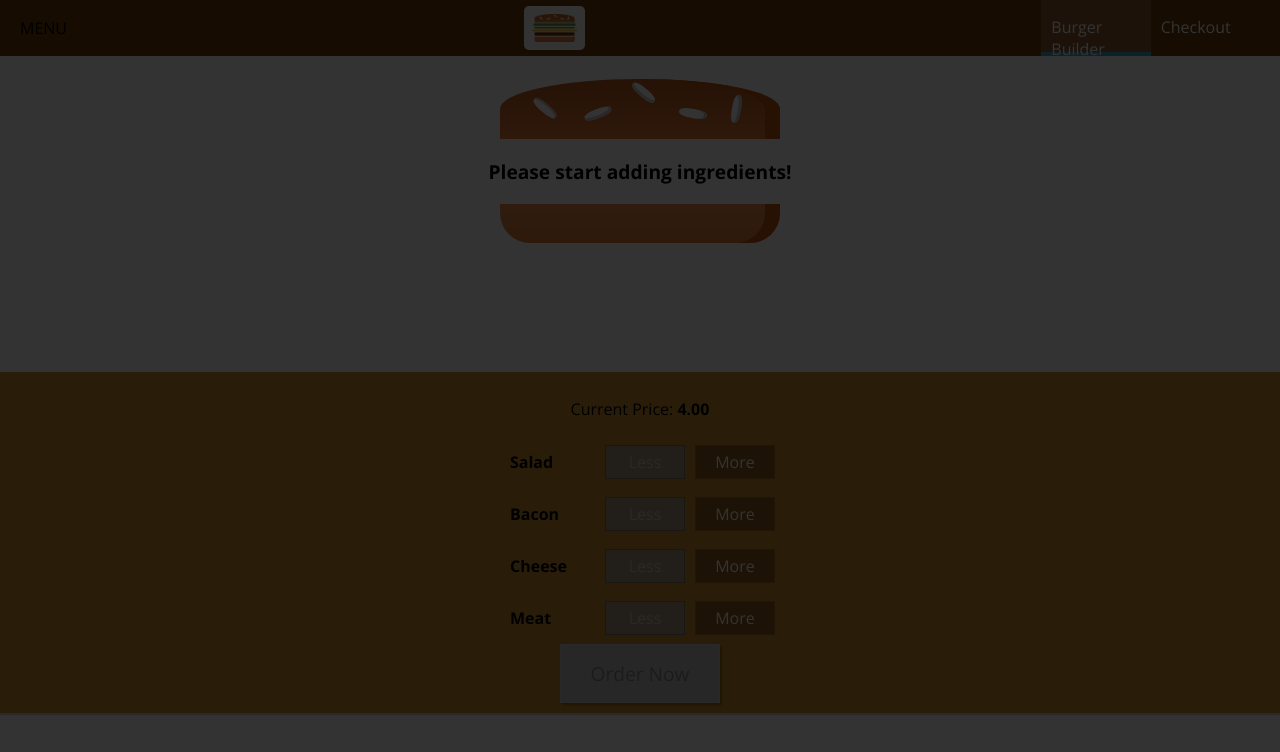
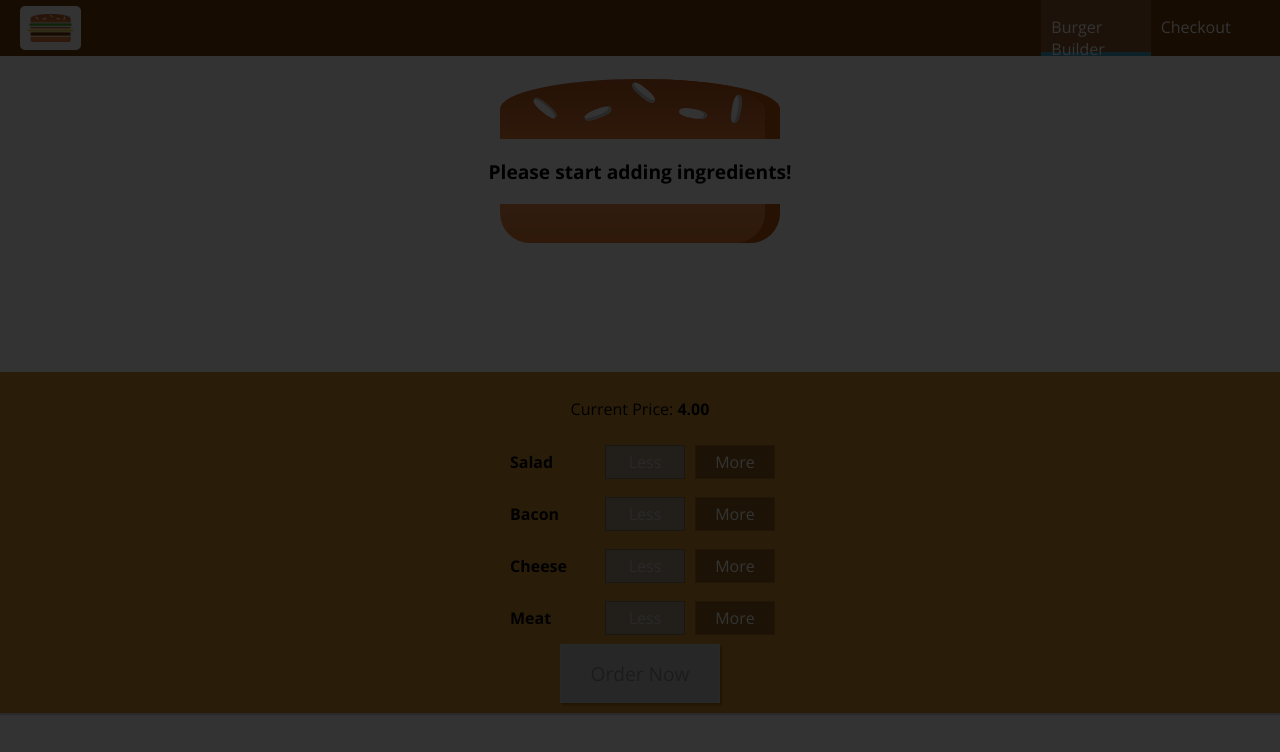
Before and after one commit to brunonavarrete/react-hamburger, a React app: page / in a window 1280 px wide. Shown: the top 752 px of the page. Built offline with nearby package versions, Linux system fonts and the light colour scheme.

Commit message:
hamburger icon

```diff
--- a/src/components/Layout/Layout.js
+++ b/src/components/Layout/Layout.js
@@ -13,15 +13,19 @@
 		this.setState({showSideDrawer: false})
 	}
 
-	sideDrawerOpenedHandler = () => {
-		this.setState({showSideDrawer: true})
+	sideDrawerToggleHandler = () => {
+		this.setState((prevState) => {
+			return {
+				showSideDrawer: !prevState.showSideDrawer
+			}
+		})
 	}
 
 	render() {
 		return (
 			<Aux>
 			    <Toolbar
-			    opened={ this.sideDrawerOpenedHandler } />
+			     opened={ this.sideDrawerToggleHandler } />
 			    <SideDrawer
 			     open={ this.state.showSideDrawer }
 			     closed={this.sideDrawerClosedHandler} />
--- /dev/null
+++ b/src/components/Navigation/SideDrawer/DrawerToggle/DrawerToggle.css
@@ -0,0 +1,23 @@
+.DrawerToggle {
+    width: 40px;
+    height: 100%;
+    display: flex;
+    flex-flow: column;
+    justify-content: space-around;
+    align-items: center;
+    padding: 10px 0;
+    box-sizing: border-box;
+    cursor: pointer;
+}
+
+.DrawerToggle div {
+    width: 90%;
+    height: 3px;
+    background-color: white;
+}
+
+@media (min-width: 500px) {
+    .DrawerToggle {
+        display: none;
+    }
+}
--- a/src/components/Navigation/SideDrawer/DrawerToggle/DrawerToggle.js
+++ b/src/components/Navigation/SideDrawer/DrawerToggle/DrawerToggle.js
@@ -1,9 +1,12 @@
 import React from 'react';
+import classes from './DrawerToggle.css'
 
 const drawerToggle = (props) => {
   return (
-    <div onClick={ props.clicked }>
-    	MENU
+    <div className={ classes.DrawerToggle} onClick={ props.clicked }>
+    	<div></div>
+    	<div></div>
+    	<div></div>
     </div>
   )
 }
```
Also changed, not shown: src/components/Navigation/Toolbar/Toolbar.js (+9 -9 lines).
